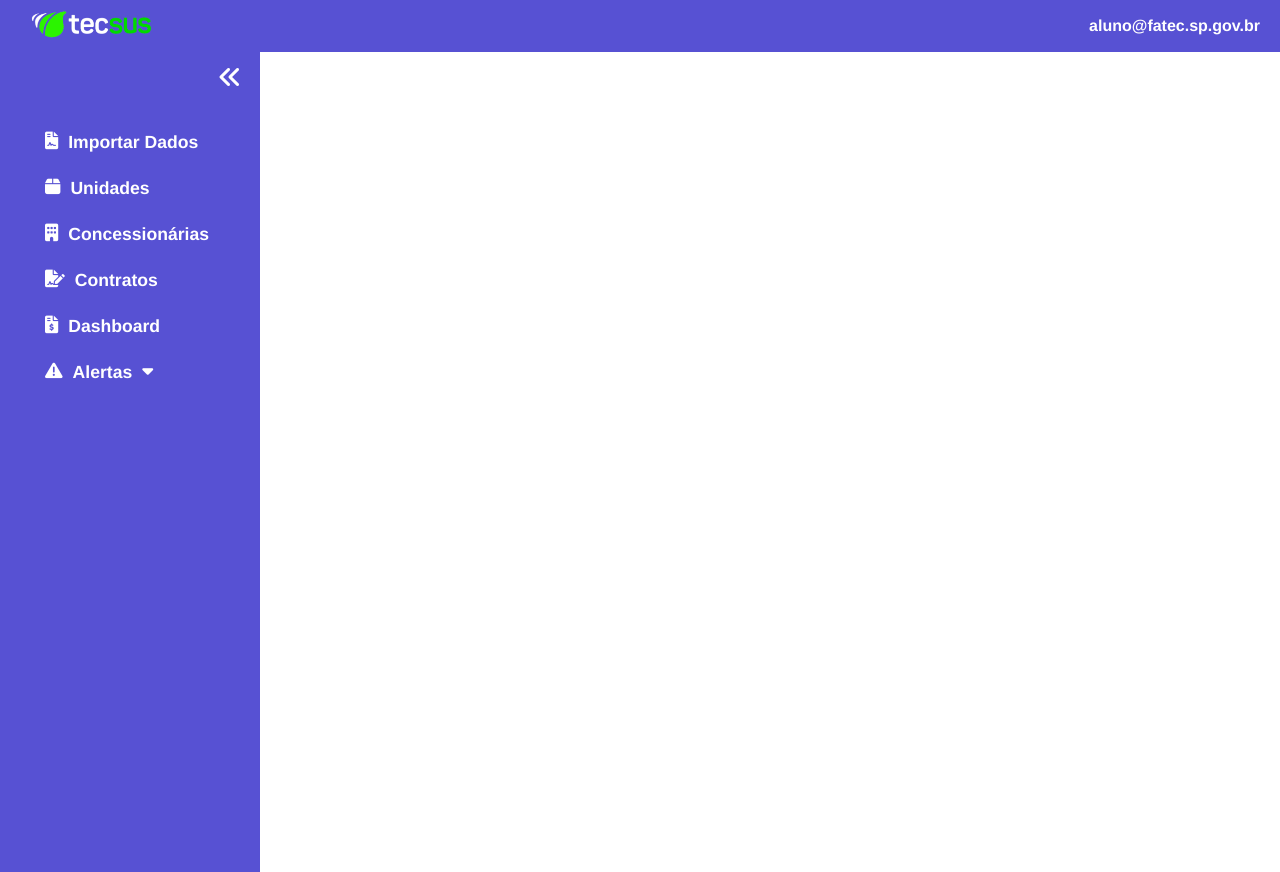
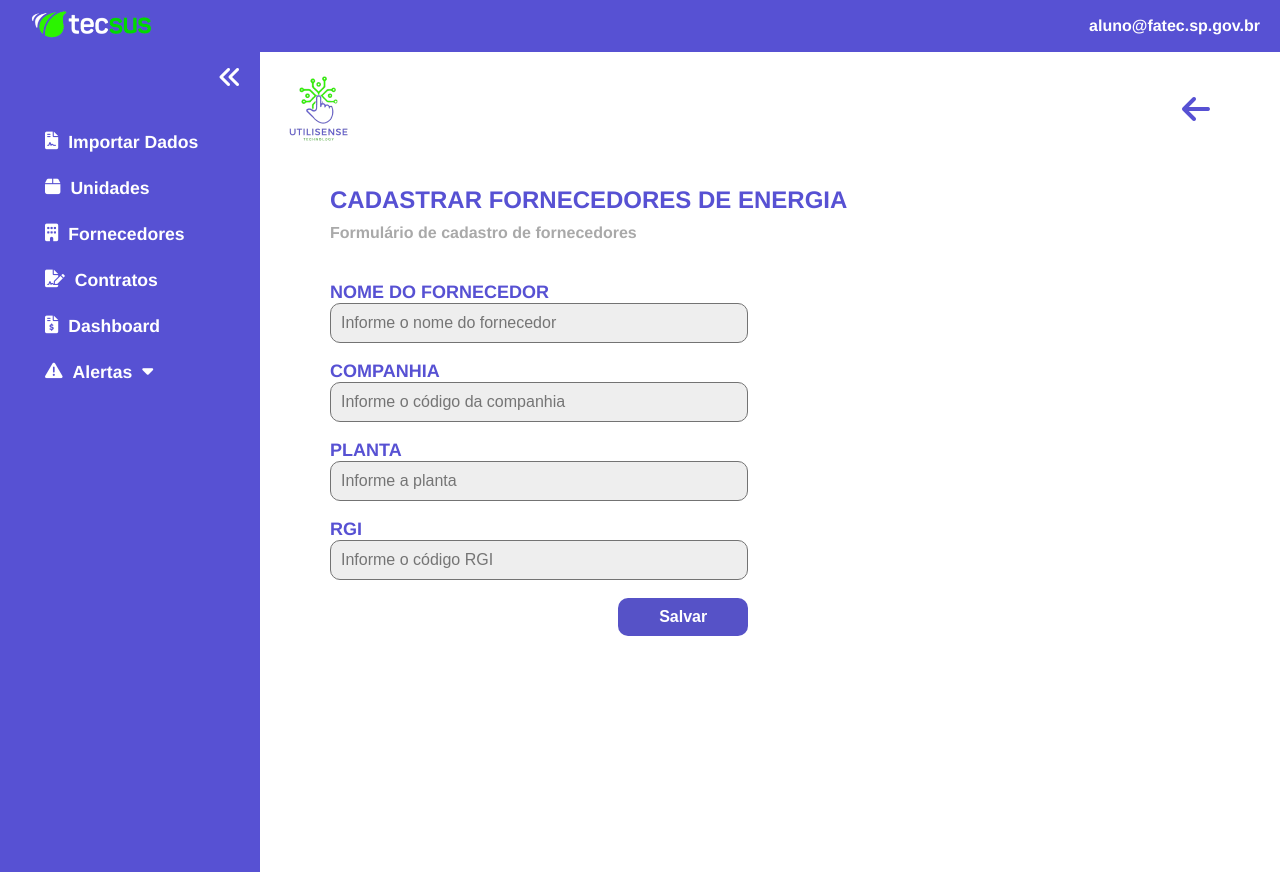
Before and after one commit to Data-Team23/Tecsus-frontend, a Vue app in the folder app-web/: page /adicionar-fornecedor in a window 1280 px wide. Built offline with nearby package versions, Linux system fonts and the light colour scheme.

Commit message:
refactor: refatorando a parte de cadastro de fornecedores

```diff
--- a/app-web/src/assets/styles/list-create.css
+++ b/app-web/src/assets/styles/list-create.css
@@ -1,6 +1,32 @@
 .add-container form{
     margin: 30px 70px 70px 70px;
     width: 50%;
+}
+
+.select-supplier-type, .back-list-button{
+    display: flex;
+    justify-content: end;
+    width: 100%;
+    margin-right: 70px;
+    align-items: center;
+}
+.back-list-button i{
+    font-size: 32px;
+    cursor: pointer;
+    color: var(--cor-primaria);
+}
+
+.back-list-button i:hover{
+    color: var(--cor-hover);
+}
+
+.select-supplier-type button{
+    color: white;
+    height: 60px;
+}
+
+.select-supplier-type button:first-child{
+    margin-right: 10px;
 }
 
 .input-button-container{
--- a/app-web/src/components/NavBar/NavBar.vue
+++ b/app-web/src/components/NavBar/NavBar.vue
@@ -23,9 +23,9 @@
                     <i class="fa-solid fa-box" style="color: #ffffff;"></i>
                     Unidades
                 </router-link>
-                <router-link to="/concessionarias">
+                <router-link to="/fornecedores">
                     <i class="fa-solid fa-building" style="color: #ffffff;"></i>
-                    Concessionárias
+                    Fornecedores
                 </router-link>
                 <router-link to="/contratos">
                     <i class="fa-solid fa-file-signature" style="color: #ffffff;"></i>
--- a/app-web/src/router/index.js
+++ b/app-web/src/router/index.js
@@ -3,8 +3,9 @@ import UploadImage from '@/views/Upload.vue';
 import Dashboard from '@/views/Dashboard.vue'
 import PowerAlerts from '@/views/PowerAlerts.vue';
 import WaterAlerts from '@/views/WaterAlerts.vue';
-import ListConcessionaire from '@/views/concessionaire/ListConcessionaire.vue';
-import AddConcessionaire from '@/views/concessionaire/AddConcessionaire.vue';
+import ListSupplier from '@/views/supplier/ListSupplier.vue';
+import AddSupplier from '@/views/supplier/AddSupplier.vue';
+import AddSupplierWater from '@/views/supplier/AddSupplierWater.vue';
 
 const routes = [
   {
@@ -28,14 +29,19 @@ const routes = [
     component: WaterAlerts
   },
   {
-    path: '/concessionarias',
-    name: 'Listar concessionárias',
-    component: ListConcessionaire
+    path: '/fornecedores',
+    name: 'Listar fornecedores',
+    component: ListSupplier
   },
   {
-    path: '/adicionar-concessionaria',
-    name: 'Adicionar concessionária',
-    component: AddConcessionaire
+    path: '/adicionar-fornecedor',
+    name: 'Adicionar fornecedor',
+    component: AddSupplier
+  },
+  {
+    path: '/adicionar-fornecedor-agua',
+    name: 'Adicionar fornecedor água',
+    component: AddSupplierWater
   }
 ];
 
--- /dev/null
+++ b/app-web/src/views/supplier/AddSupplier.vue
@@ -0,0 +1,62 @@
+<template>
+    <div class="add-container">
+        <div class="utilisense-logo">
+            <img src="@/assets/utilisense-logo.png" alt="">
+            <div class="back-list-button" @click="goBack()">
+                <i class="fa-solid fa-arrow-left"></i>
+            </div>
+        </div>
+        <div class="title-container">
+            <div class="title">
+                <h2>CADASTRAR FORNECEDORES DE ENERGIA</h2>
+                <h4>Formulário de cadastro de fornecedores</h4>
+            </div>
+        </div>
+        <form action="" class="add-concessionaire-form">
+            <InputField
+                label="NOME DO FORNECEDOR"
+                placeholder="Informe o nome do fornecedor"
+                type="text">
+            </InputField>
+            <br>
+            <InputField
+                label="COMPANHIA"
+                placeholder="Informe o código da companhia"
+                type="text">
+            </InputField>
+            <br>
+            <InputField
+                label="PLANTA"
+                placeholder="Informe a planta"
+                type="text">
+            </InputField>
+            <br>
+            <InputField
+                label="RGI"
+                placeholder="Informe o código RGI"
+                type="text">
+            </InputField>
+            <br>
+            <div class="input-button-container">
+                <InputButton
+                    :textButton="'Salvar'"
+                    :onClick="console.log('Botão input acionado')">
+                </InputButton>
+            </div>
+        </form>
+    </div>
+</template>
+
+<script setup>
+import InputField from '@/components/InputField/InputField.vue';
+import InputButton from '@/components/InputButton/InputButton.vue';
+import { useRouter } from 'vue-router';
+import '@/assets/styles/list-create.css';
+
+const router = useRouter();
+
+const goBack = () => {
+    router.go(-1)
+}
+
+</script>
--- a/app-web/src/views/concessionaire/AddConcessionaire.vue
+++ b/app-web/src/views/supplier/AddSupplierWater.vue
@@ -2,35 +2,38 @@
     <div class="add-container">
         <div class="utilisense-logo">
             <img src="@/assets/utilisense-logo.png" alt="">
+            <div class="back-list-button" @click="goBack()">
+                <i class="fa-solid fa-arrow-left"></i>
+            </div>
         </div>
         <div class="title-container">
             <div class="title">
-                <h2>CADASTRAR CONCESSIONÁRIAS</h2>
-                <h4>Formulário de cadastro de concessionárias</h4>
+                <h2>CADASTRAR FORNECEDORES DE ÁGUA</h2>
+                <h4>Formulário de cadastro de fornecedores</h4>
             </div>
         </div>
         <form action="" class="add-concessionaire-form">
             <InputField
-                label="NOME DA CONCESSIONÁRIA"
-                placeholder="Informe o nome"
+                label="NOME DO FORNECEDOR"
+                placeholder="Informe o nome do fornecedor"
                 type="text">
             </InputField>
             <br>
             <InputField
-                label="CEP"
-                placeholder="Informe o número do cep sem traços ou pontos"
-                type="text">
-            </InputField>
-            <br>
-            <InputField
-                label="ENDEREÇO"
-                placeholder="Informe o nome da rua e número"
+                label="COMPANHIA"
+                placeholder="Informe o código da companhia"
                 type="text">
             </InputField>
             <br>
             <InputField
                 label="PLANTA"
-                placeholder="Informe a sigla correspondente ao tipo de planta"
+                placeholder="Informe a planta"
+                type="text">
+            </InputField>
+            <br>
+            <InputField
+                label="RGI"
+                placeholder="Informe o código RGI"
                 type="text">
             </InputField>
             <br>
@@ -47,9 +50,13 @@
 <script setup>
 import InputField from '@/components/InputField/InputField.vue';
 import InputButton from '@/components/InputButton/InputButton.vue';
+import { useRouter } from 'vue-router';
 import '@/assets/styles/list-create.css';
 
+const router = useRouter();
 
-
+const goBack = () => {
+    router.go(-1)
+}
 
 </script>
--- a/app-web/src/views/concessionaire/ListConcessionaire.vue
+++ b/app-web/src/views/supplier/ListSupplier.vue
@@ -2,22 +2,43 @@
     <div class="list-container">
         <div class="utilisense-logo">
             <img src="@/assets/utilisense-logo.png" alt="">
+            <div class="select-supplier-type">
+                <button
+                    @click="selectSupplierType('ÁGUA')">
+                    ÁGUA
+                    <i class="fa-solid fa-droplet"></i>
+                </button>
+                <button
+                    @click="selectSupplierType('ENERGIA')">
+                    ENERGIA
+                    <i class="fa-solid fa-lightbulb"></i>
+                </button>
+            </div>
         </div>
         <div class="title-container">
             <div class="title">
-                <h2>CONCESSIONÁRIAS</h2>
-                <h4>Tabela de concessionárias cadastradas</h4>
+                <h2>FORNECEDORES DE {{ supplierTypeValue }}</h2>
+                <h4>Tabela de fornecedores cadastradas</h4>
             </div>
             <div class="add-button">
-                <router-link to="/adicionar-concessionaria">
+                <router-link to="/adicionar-fornecedor" v-if="supplierTypeValue == 'ENERGIA'">
+                    <i class="fa-solid fa-plus"></i>
+                </router-link>
+                <router-link to="/adicionar-fornecedor-agua" v-if="supplierTypeValue == 'ÁGUA'">
                     <i class="fa-solid fa-plus"></i>
                 </router-link>
             </div>
         </div>
         <div class="table-container">
             <TableComponent
+                v-if="supplierTypeValue == 'ENERGIA'"
                 :data="data"
-                :column-names="['Concessionária', 'CEP', 'Endereço', 'Planta']">
+                :column-names="['Fornecedor', 'Cód. Companhia', 'Planta']">
+            </TableComponent>
+            <TableComponent
+                v-if="supplierTypeValue == 'ÁGUA'"
+                :data="data"
+                :column-names="['Fornecedor', 'Cód. Companhia', 'Planta']">
             </TableComponent>
         </div>
     </div>
@@ -55,6 +76,12 @@ const data = ref([
     }
 ])
 
+const supplierTypeValue = ref('ÁGUA')
+
+const selectSupplierType = (type) => {
+    supplierTypeValue.value = type
+}
+
 // axios.get(`${apiUrl}/concessionaires.json`)
 //   .then(response => {
 //     console.log(response.data);
```
